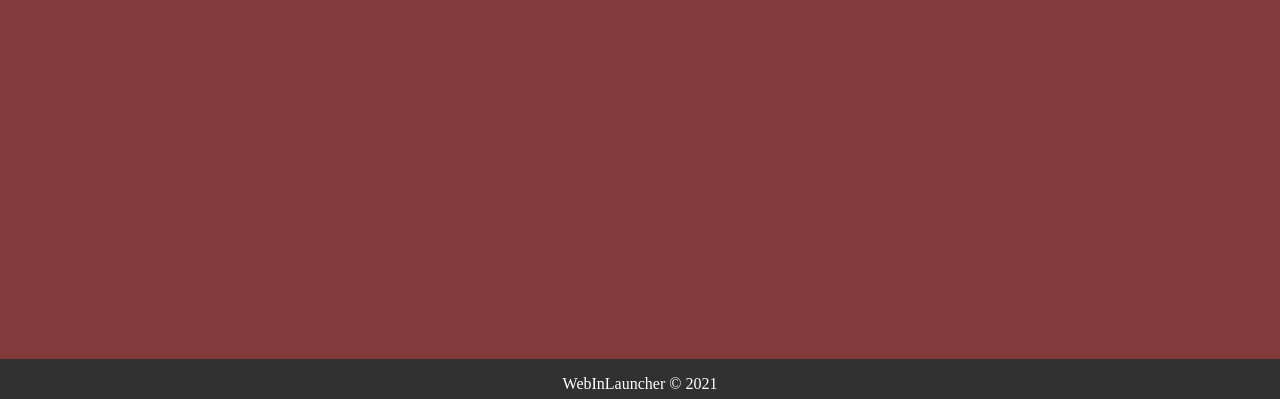
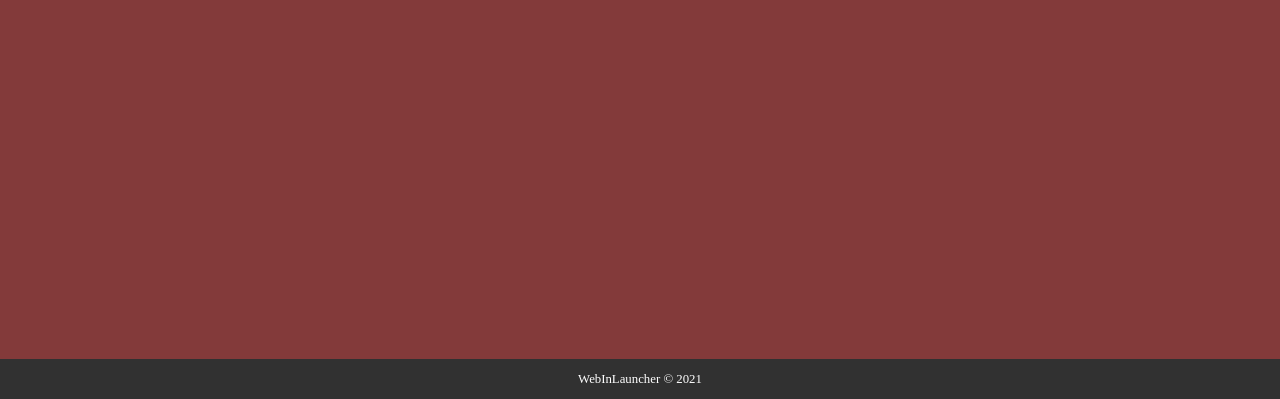
Before and after one commit to luuxis/Selvania-Launcher, a PHP site: page /panels/home.html in a window 1280 px wide. Shown: the part 401-800 px from the top of the page. Run offline with PHP 8.4, Linux system fonts and the light colour scheme.

Commit message:
Update home.css

```diff
--- a/app/assets/css/panels/home.css
+++ b/app/assets/css/panels/home.css
@@ -34,6 +34,7 @@
 }
 
 .bottom{
+    font-size: 80%;
     position: absolute;
     color: rgb(255, 255, 255);
     height: 5%;
```
